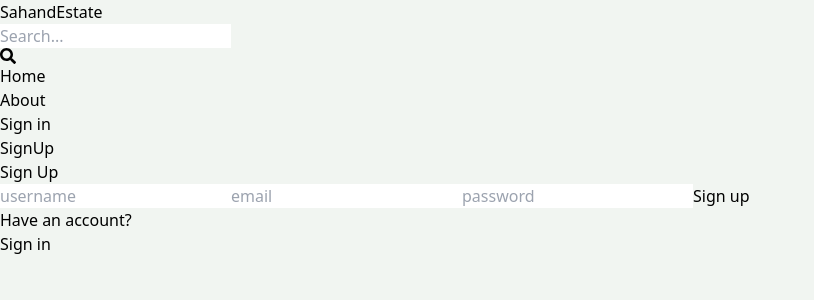
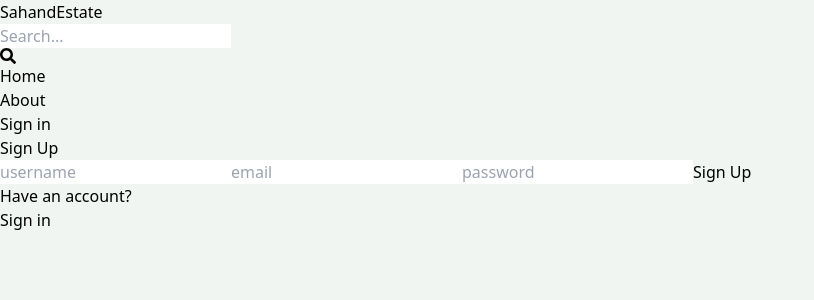
Before and after one commit to pawan-git7979/Real-estate, a React (Vite) app in the folder client/: page /sign-up in a window 1280 px wide. Shown: the top 300 px of the page, without its empty margins (0-814 px from the left). Built offline with nearby package versions, Linux system fonts and the light colour scheme.

Commit message:
complete sign-up page functionality

```diff
--- a/client/src/pages/SignUp.jsx
+++ b/client/src/pages/SignUp.jsx
@@ -1,25 +1,85 @@
-import React from 'react'
-import { Link } from 'react-router-dom'
+import { useState } from 'react';
+import { Link, useNavigate } from 'react-router-dom';
 
 export default function SignUp() {
+  const [formData, setFormData] = useState({});
+  const [error, setError] = useState(null);
+  const [loading, setLoading] = useState(false);
+  const navigate = useNavigate();
+  const handleChange = (e) => {
+    setFormData({
+      ...formData,
+      [e.target.id]: e.target.value,
+    });
+  };
+  const handleSubmit = async (e) => {
+    e.preventDefault();
+    try {
+      setLoading(true);
+      const res = await fetch('/api/auth/signup', {
+        method: 'POST',
+        headers: {
+          'Content-Type': 'application/json',
+        },
+        body: JSON.stringify(formData),
+      });
+      const data = await res.json();
+      console.log(data);
+      if (data.success === false) {
+        setLoading(false);
+        setError(data.message);
+        return;
+      }
+      setLoading(false);
+      setError(null);
+      navigate('/sign-in');
+    } catch (error) {
+      setLoading(false);
+      setError(error.message);
+    }
+  };
+
   return (
-    <div>
-      <div>SignUp</div>
       <div className='p-3 max-w-lg mx-auto'>
         <h1 className='text-3xl text-center font-semibold my-7'>Sign Up</h1>
-        <form className='flex flex-col gap-4'>
-          <input type="text" placeholder='username' className='border p-3 rounded-lg' id='username' />
-          <input type="email" placeholder='email' className='border p-3 rounded-lg' id='email' />
-          <input type="password" placeholder='password' className='border p-3 rounded-lg' id='password' />
-          <button  className='bg-slate-700 text-white p-3 rounded-lg uppercase hover:opacity-95 disabled:opacity-80'>Sign up</button>
-        </form>
+        <form onSubmit={handleSubmit} className='flex flex-col gap-4'>
+        <input
+          type='text'
+          placeholder='username'
+          className='border p-3 rounded-lg'
+          id='username'
+          onChange={handleChange}
+        />
+        <input
+          type='email'
+          placeholder='email'
+          className='border p-3 rounded-lg'
+          id='email'
+          onChange={handleChange}
+        />
+        <input
+          type='password'
+          placeholder='password'
+          className='border p-3 rounded-lg'
+          id='password'
+          onChange={handleChange}
+        />
+
+        <button
+          disabled={loading}
+          className='bg-slate-700 text-white p-3 rounded-lg uppercase hover:opacity-95 disabled:opacity-80'
+        >
+          {loading ? 'Loading...' : 'Sign Up'}
+        </button>
+      </form>
+
         <div className="flex gap-2 mt-5">
           <p>Have an account?</p>
           <Link to={"/sign-in"}>
             <span className='text-blue-700'>Sign in</span>
           </Link>
         </div>
-    </div>
-    </div>
+        {error && <p className='text-red-500 mt-5'>{error}</p>}
+     </div>
   )
 };
--- a/client/vite.config.js
+++ b/client/vite.config.js
@@ -3,5 +3,14 @@
 
 // https://vitejs.dev/config/
 export default defineConfig({
+  server: {
+    proxy: {
+      '/api': {
+        target: 'http://localhost:3000',
+        secure: false,
+      },
+    },
+  },
+
   plugins: [react()],
 })
```
